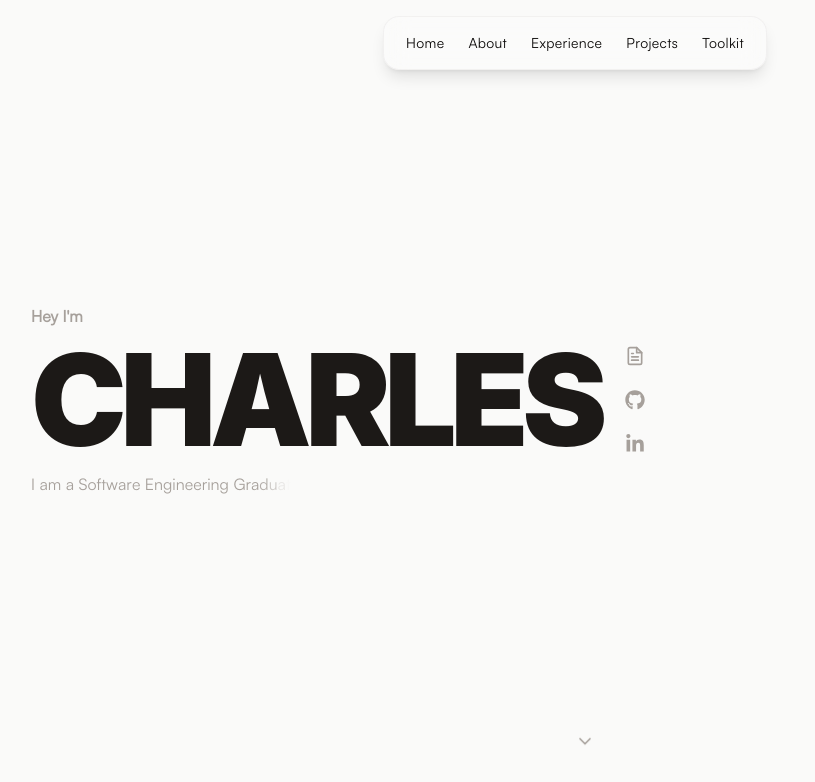
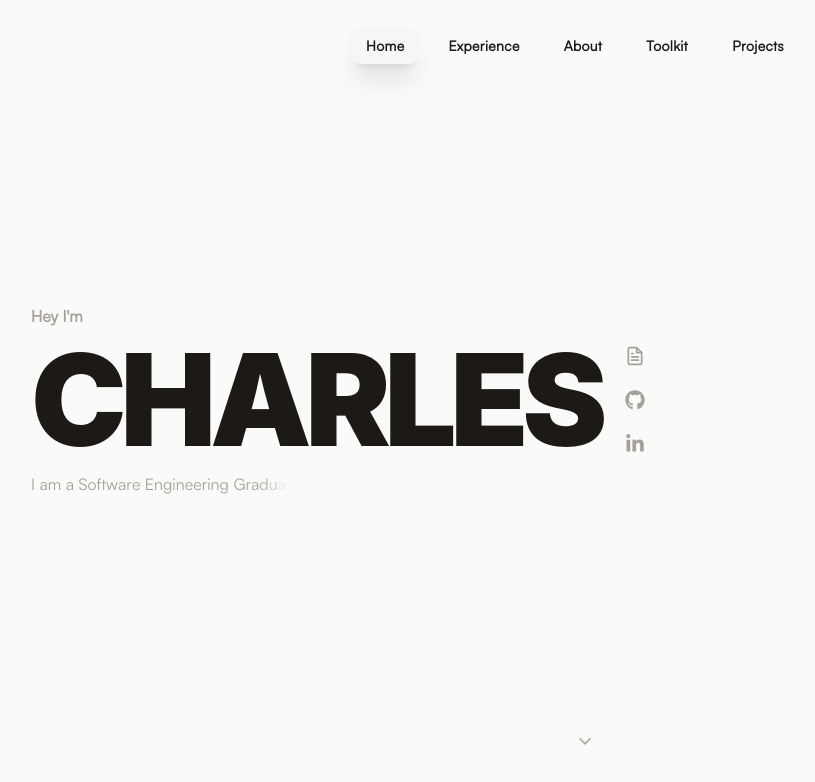
Before and after one commit to eimcharles/eimcharles.github.io, a React (Vite) app: page / in a window 1280 px wide. Shown: the top 782 px of the page, without its empty margins (65-880 px from the left). Built offline with nearby package versions, Linux system fonts and the light colour scheme.

Commit message:
refactor(navbar): update nav items and styling.

```diff
--- a/src/App.jsx
+++ b/src/App.jsx
@@ -3,10 +3,10 @@ import Navbar from './components/Navbar';
 
 function App() {
   return (
-      <>
+      <div>
         <Navbar/>
         <Hero/>
-      </>
+      </div>
   )
 }
 
--- a/src/components/Navbar.jsx
+++ b/src/components/Navbar.jsx
@@ -1,20 +1,36 @@
 import React from 'react';
+import { useState } from 'react';
+import { motion } from 'framer-motion';
 import { navigationItems } from '../data/navbarData';
 
 const Navbar = () => {
+  const [activeTab, setActiveTab] = useState('#home');
+
   return (
-    <nav className="fixed flex justify-evenly items-center top-0 left-0 right-0 z-50 p-4 w-full select-none">
-      <div className="flex flex-row justify-center items-center px-4 py-3 sm:py-4 gap-4 sm:gap-6 md:gap-6 w-full max-w-sm
-                      font-satoshi backdrop-blur-md rounded-2xl shadow-lg bg-white/20
-                      border-stone-400/10 border">
+    <nav className="fixed top-4 left-0 right-0 z-50 px-4 w-full select-none">
+      <div className="flex flex-row justify-center items-center px-2.5 py-2 sm:px-4 sm:py-3 gap-1 sm:gap-3 max-w-fit mx-auto
+                      font-satoshi font-black tracking-tight">
 
-      {navigationItems.map((item) => (
-        <a key={item.linkName} href={item.href}
-           className="relative text-sm transition-colors duration-300 text-stone-950 group">
-          <span className="tracking-wide">{item.linkName}</span>
-          <span className="absolute inset-x-0 bottom-0 h-[1.5px] w-0 bg-stone-950 transition-all duration-300 ease-out group-hover:w-full" />
-        </a>
-      ))}
+      {navigationItems.map((item) => {
+        const isActive = activeTab === item.href;
+        return (
+          <a
+            key={item.linkName}
+            href={item.href}
+            onClick={() => setActiveTab(item.href)}
+            className="relative px-3 py-1.5 sm:px-4 sm:py-2 text-xs sm:text-sm tracking-wide text-stone-900 rounded-full transition-colors duration-200"
+          >
+              {isActive && (
+                <motion.span
+                  layoutId="activeTab"
+                  className="absolute inset-0 shadow-xl rounded-xl z-0 black backdrop-blur-lg bg-stone-200/20"
+                  transition={{ type: "spring", stiffness: 380, damping: 30 }}
+                />
+              )}
+              <span className="relative z-10">{item.linkName}</span>
+          </a>
+        );
+      })}
       </div>
     </nav>
   );
--- a/src/data/navbarData.js
+++ b/src/data/navbarData.js
@@ -2,8 +2,8 @@ import { VscHome } from "react-icons/vsc";
 
 export const navigationItems = [
   {linkName: 'Home', href: '#home'},
+  {linkName: 'Experience', href: '#experience'},
   {linkName: 'About', href: '#about'},
-  {linkName: 'Experience', href: '#experience'},
+  {linkName: 'Toolkit', href: '#toolkit'},
   {linkName: 'Projects', href: '#projects'},
-  {linkName: 'Toolkit', href: '#toolkit'}
 ];
```
